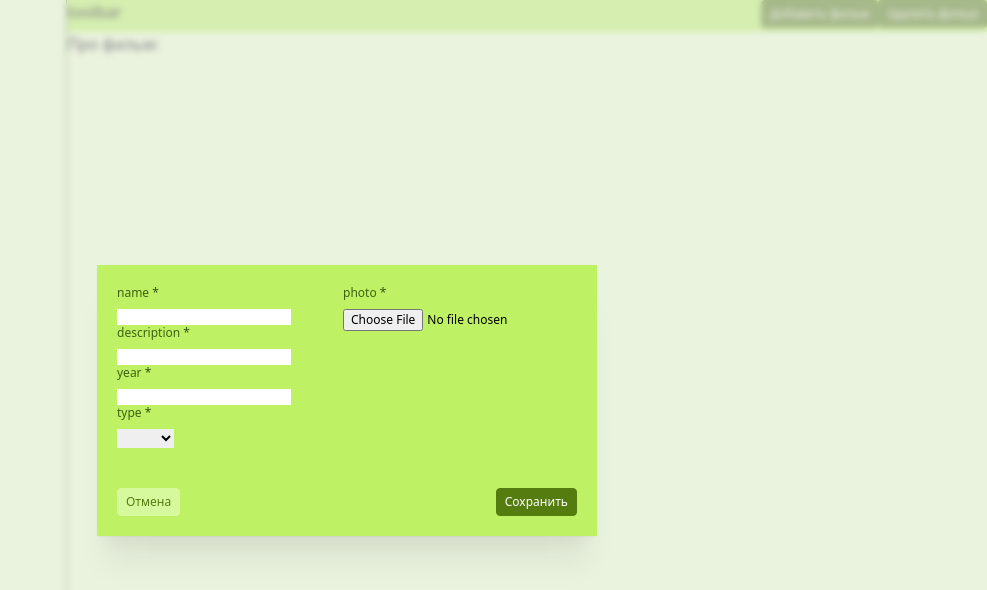
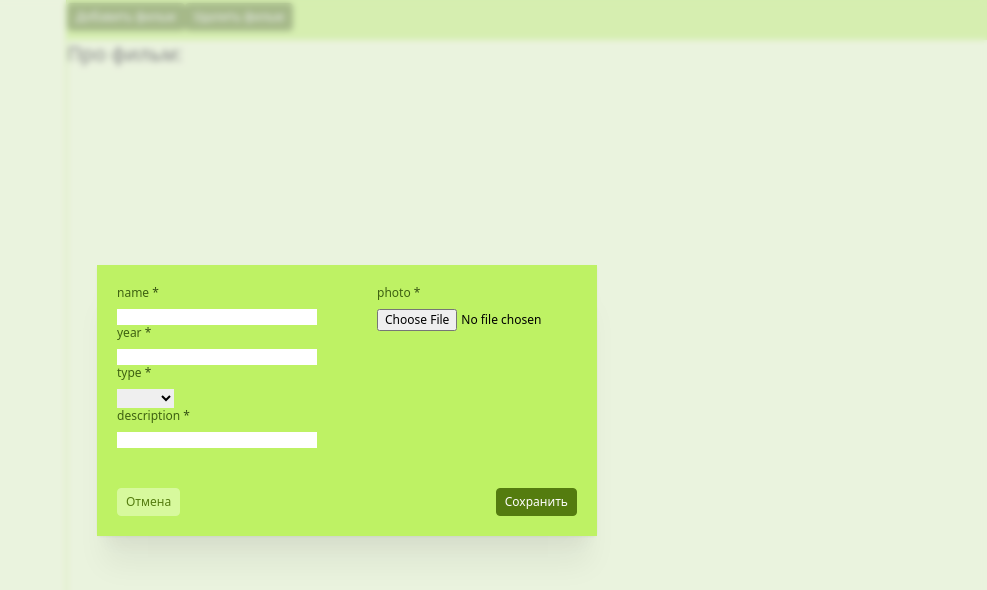
Before and after one commit to M1F69/movies_front-UI-, an Angular app: page / in a window 1280 px wide. Both pictures are taken after a click on the button "Добавить фильм". Shown: the top 590 px of the page, without its empty margins (293-1280 px from the left). Built offline with nearby package versions, Linux system fonts and the light colour scheme; no server answers.

Commit message:
feat: немного изменений

```diff
--- a/src/app/app.service.ts
+++ b/src/app/app.service.ts
@@ -1,12 +1,26 @@
-import { Injectable } from '@angular/core';
+import {inject, Injectable} from '@angular/core';
 import {BehaviorSubject} from "rxjs";
 import {MoveEntity} from "./Entities/entity";
+import {HttpClient} from "@angular/common/http";
 
 @Injectable({
   providedIn: 'root'
 })
 export class AppService  {
+  protected readonly http = inject(HttpClient);
+
   public readonly currentMovie$ =
     new BehaviorSubject<MoveEntity | null>(null);
+
+  public  movies: MoveEntity[] = [];
+
+
   constructor() { }
+
+  public loadMovies() {
+    this.http.get<{ value: MoveEntity[] }>("/api/movies/").subscribe(({value}) => {
+      this.movies = value;
+    })
+
+  }
 }
--- a/src/app/common/card-element/card-element.component.html
+++ b/src/app/common/card-element/card-element.component.html
@@ -1,9 +1,9 @@
-<div class="flex  flex-row justify-between w-full h-20 border " (click)='pushCurrent()'>
+<div class="flex  flex-row justify-between bg-lime-200 w-full h-24 border border-lime-400  text-lime-800" (click)='pushCurrent()'>
 
 
-  <div class="text-4 ">
-    <span>{{item?.name}}-{{item?.year}}</span>
-    <p>{{item?.authorId ? item?.authorId : "emptyAuthor" }}</p>
+  <div class="text-xl ">
+    <span>{{item?.name}}</span><br>
+    <span>{{item?.year}}</span>
   </div>
 
 </div>
--- a/src/app/common/card-element/card-element.component.ts
+++ b/src/app/common/card-element/card-element.component.ts
@@ -8,6 +8,7 @@ import {AppService} from "../../app.service";
   imports: [],
   templateUrl: './card-element.component.html',
   host: {
+    class: ""
   }
 })
 export class CardElementComponent {
--- a/src/app/components/move-content/move-content.component.html
+++ b/src/app/components/move-content/move-content.component.html
@@ -1,6 +1,6 @@
-<div class="flex flex-col w-full h-full">
-  <div class="flex w-full h-8 bg-lime-300 justify-between align-middle">
-    toolbar
+<div class="flex flex-col w-full h-full text-xl">
+  <div class="flex w-full h-10 bg-lime-300 justify-between align-middle">
+    {{appService.currentMovie$.value?.name }}
     <div class="">
       <button class="w-3" (click)="funcOpenForm()">Добавить фильм</button>
       <button class="w-3" (click)="funcDeleteFilm()">Удалить фильм</button>
@@ -12,11 +12,12 @@
 </span>
 
   <ng-container *ngIf="appService.currentMovie$ | async; let movie">
-    <div>
-      {{movie.id}}
+    <div *ngIf="movie.authorId">
+      {{movie.authorId}}
     </div>
 
   <img [src]="href" alt="*"/>
-  <a>bla bla red</a>
+  <span class="text-lime-800 ">  {{movie.description}}
+  </span>
 </ng-container>
 </div>
--- a/src/app/components/move-content/move-content.component.ts
+++ b/src/app/components/move-content/move-content.component.ts
@@ -71,8 +71,8 @@ export class MoveContentComponent {
             break
           case 'Confirm':
             const current = this.appService.currentMovie$.value
-            this.http.delete(`/api/movies(${current?.id})/`).subscribe(x=>console.log(x))
-          //   del func
+            this.http.delete(`/api/movies(${current?.id})/`).subscribe(()=>{this.appService.loadMovies()})
+
             break
 
           }
--- a/src/app/components/move-content/move-content.scss
+++ b/src/app/components/move-content/move-content.scss
@@ -1,7 +1,3 @@
-a{
-  color: brown;
-}
-
 
 img{
   width: 300px;
--- a/src/app/components/move-list/move-list.component.html
+++ b/src/app/components/move-list/move-list.component.html
@@ -1 +1 @@
-<list [moveArray]="movies" ></list>
+<list [moveArray]="this.appService.movies" ></list>
--- a/src/app/components/move-list/move-list.component.ts
+++ b/src/app/components/move-list/move-list.component.ts
@@ -12,17 +12,18 @@ import {AppService} from "../../app.service";
   ],
   templateUrl: './move-list.component.html',
   host: {
-    class: 'flex w-[360px] border-r border-r-lime-800 bg-lime-100'
+    class: 'flex w-[360px] border-r border-r-lime-400 bg-lime-100'
   }
 })
 export class MoveListComponent {
   protected readonly http = inject(HttpClient);
-  protected movies: MoveEntity[] = [];
+  protected readonly appService = inject(AppService);
+
 
 
   constructor() {
-    this.http.get<{ value: MoveEntity[] }>("/api/movies/").subscribe(({ value }) => {
-      this.movies = value;
-    })
+    this.appService.loadMovies()
   }
+
+
 }
--- a/src/app/components/movie-form/movie-form.component.html
+++ b/src/app/components/movie-form/movie-form.component.html
@@ -6,12 +6,11 @@
       <form-element title='name' [requiredField]='true'>
         <input formControlName='name'/>
       </form-element>
-      <form-element title='description' [requiredField]='true'>
-        <input formControlName='description'/>
-      </form-element>
+
       <form-element title='year' [requiredField]='true'>
         <input formControlName='year'/>
       </form-element>
+
       <form-element title='type' [requiredField]='true'>
         <select formControlName='type'>
           <option value="0">Film</option>
@@ -19,6 +18,12 @@
           <option value="2">Serial</option>
         </select>
       </form-element>
+
+<!--TODO: сделай инпут для описания больше-->
+      <form-element  title='description' [requiredField]='true'>
+        <input formControlName='description'/>
+      </form-element>
+
     </div>
       <div>
         <form-element title='photo' [requiredField]='true'>
--- a/src/app/components/movie-form/movie-form.component.ts
+++ b/src/app/components/movie-form/movie-form.component.ts
@@ -5,6 +5,7 @@ import {FormControl, FormGroup, ReactiveFormsModule, Validators} from '@angular/
 import {TypeMoveEntity} from "../../Entities/entity";
 import {DialogRef} from '../../common/dialog/src/lib/dialog-ref';
 import {HttpClient} from "@angular/common/http";
+import {AppService} from "../../app.service";
 
 const omitNil = (target: any): any =>
   Object.fromEntries(
@@ -24,6 +25,7 @@ const omitNil = (target: any): any =>
 export class MovieFormComponent {
   protected readonly dialogRef = inject(DialogRef);
   protected readonly http = inject(HttpClient);
+  protected readonly appService = inject(AppService);
   protected  photoRef: File | undefined =  undefined;
 
 
@@ -54,7 +56,9 @@ export class MovieFormComponent {
     this.photoRef&&
     ZZZ.append("files", this.photoRef)
     console.log(XXX)
-    this.http.post("/api/Movies/", ZZZ).subscribe((x) => console.log(x))
+    this.http.post("/api/Movies/", ZZZ).subscribe(() => {
+      this.appService.loadMovies()
+      this.dialogRef.close();})
   }
 
   func($event: Event) {
--- a/src/styles.css
+++ b/src/styles.css
@@ -13,3 +13,8 @@ body{
   height: 100%;
   width: 100%;
 }
+
+input{
+  @apply w-[200px]
+
+}
```
